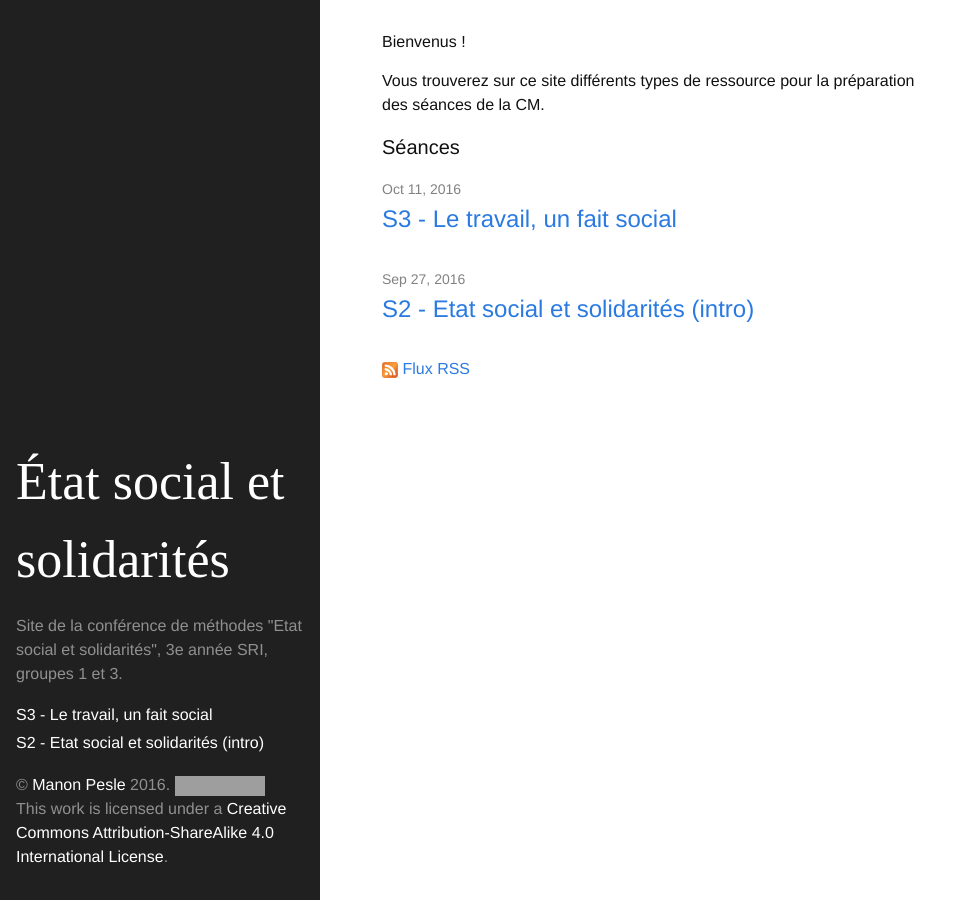
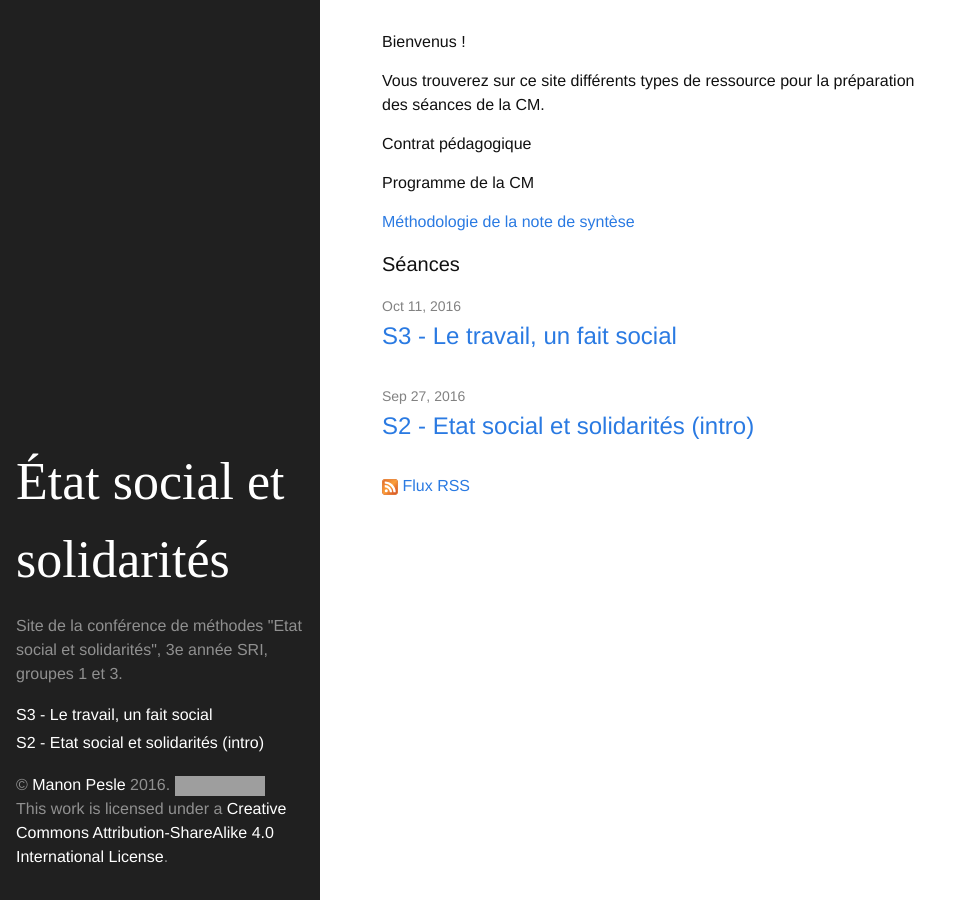
Before and after one commit to mpesle/etatsocial, a Jekyll site: the page built from index.html, in a window 1280 px wide. Shown: the whole page, without its empty margins (0-961 px from the left). Built offline with Jekyll 4.4.1, drawn with Linux system fonts in a browser that asks for light colours; grey boxes are pictures that could not be loaded.

Commit message:
docs index

```diff
--- a/_includes/index.md
+++ b/_includes/index.md
@@ -1,3 +1,9 @@
 Bienvenus !
 
 Vous trouverez sur ce site différents types de ressource pour la préparation des séances de la CM.
+
+Contrat pédagogique
+
+Programme de la CM
+
+[Méthodologie de la note de syntèse]({{ site.baseurl }}/doc/methode synthese - CM ESS.pdf)
```
